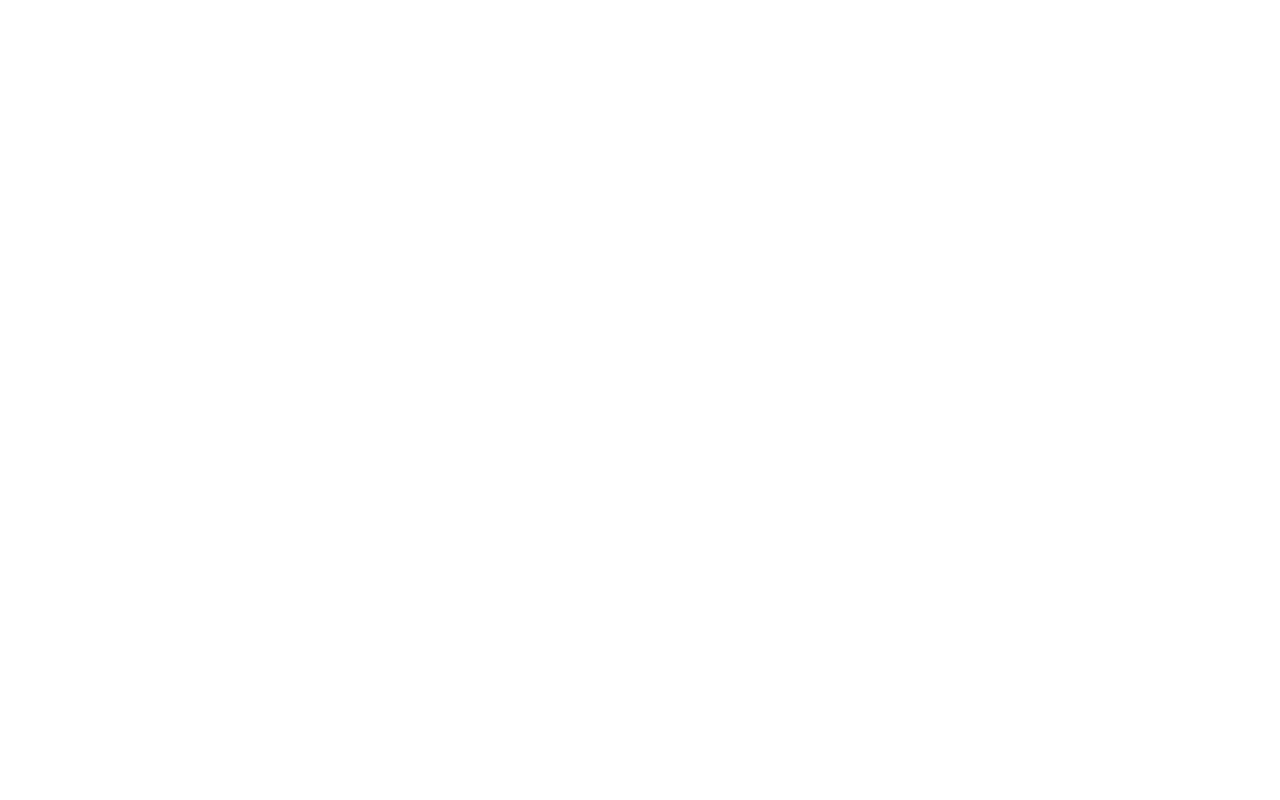
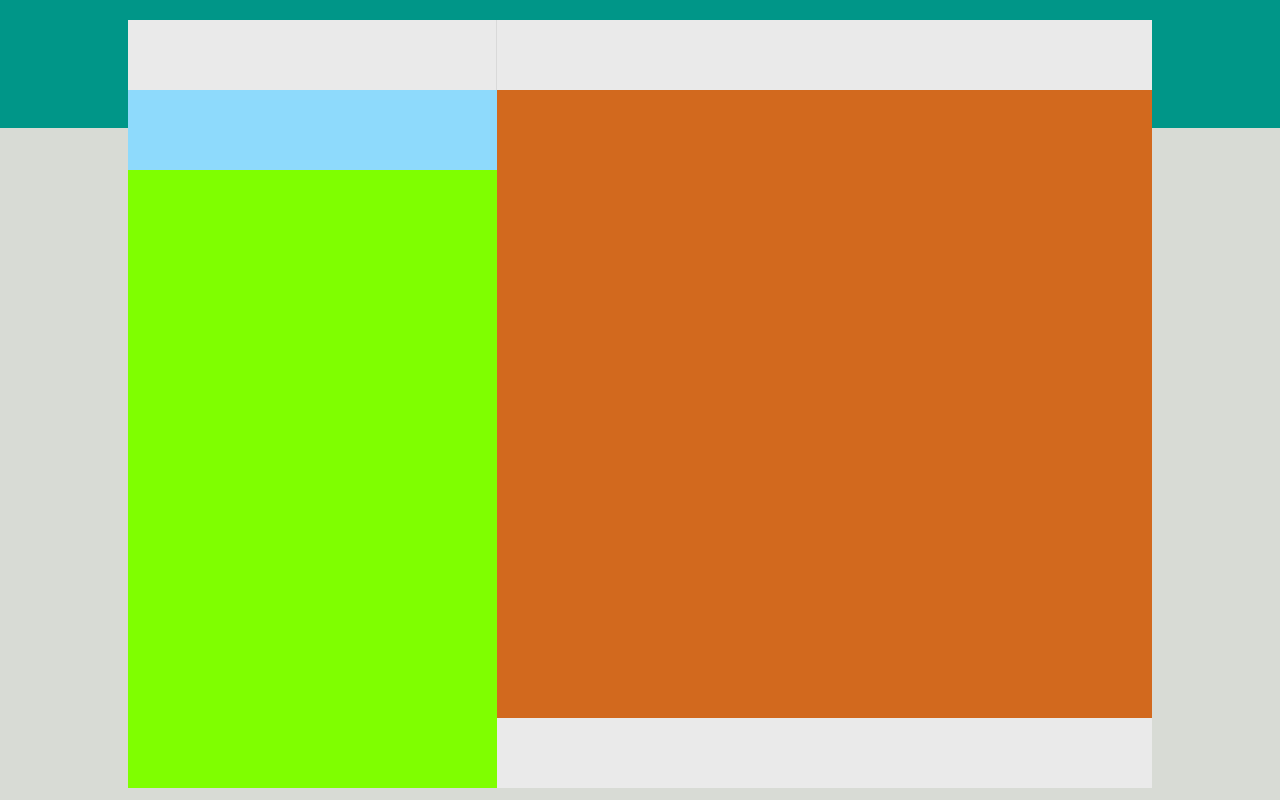
Before and after one commit to AleDelCampo/vue-boolzapp, a plain HTML site: page index.html in a window 1280 px wide. Drawn offline with nearby package versions, Linux system fonts and the light colour scheme.

Commit message:
impiantati i blocchi base.

```diff
--- a/index.html
+++ b/index.html
@@ -11,7 +11,34 @@
 </head>
 <body>
 
+    <div class="green-side my-display">
+        <div class="app-container">
+        <div class="container">
+            <aside id="sidebar">
+                <div id="personal-account" class="top-accounts">
 
+                </div>
+
+                <div id="active-notification">
+
+                </div>
+            </aside>
+
+            <main id="chat" class="try">
+                <div id="friend-account" class="top-accounts">
+
+                </div>
+
+                <div id="friend-account" class="top-accounts">
+
+                </div>
+            </main>
+        </div>
+        </div>
+    </div>
+
+    <div class="grey-side">
+    </div>
 
     <script src="https://unpkg.com/vue@3"></script>
     <script src="script.js"></script>
--- a/style.css
+++ b/style.css
@@ -1,5 +1,90 @@
+/*
+Milestone 1
+Replica della grafica con la possibilità di avere messaggi scritti
+dall’utente (verdi) e dall’interlocutore (bianco) assegnando due
+classi CSS diverse
+Visualizzazione dinamica della lista contatti: tramite
+la direttiva v-for, visualizzare nome e immagine di ogni contatto.
+
+Milestone 2
+Visualizzazione dinamica dei messaggi: tramite la direttiva v-for,
+visualizzare tutti i messaggi relativi al contatto attivo
+all’interno del pannello della conversazione
+Click sul contatto mostra la conversazione del contatto cliccato.
+
+Milestone 3
+Aggiunta di un messaggio: l’utente scrive un testo nella parte
+bassa e digitando “enter” il testo viene aggiunto al thread sopra,
+come messaggio verde
+Risposta dall’interlocutore: ad ogni inserimento di un messaggio,
+l’utente riceverà un “ok” come risposta, che apparirà dopo
+1 secondo.
+*/
+
 * {
     padding: 0;
     margin: 0;
     box-sizing: border-box;
 }
+
+.green-side {
+    background-color: #009688;
+    width: 100%;
+    height: 16vh;
+}
+
+.grey-side {
+    background-color: #d8dbd5;
+    width: 100%;
+    height: 84vh;
+}
+
+.app-container {
+    width: 80%;
+    height: 96vh;
+    top: 20px;
+    position: absolute;
+}
+
+.my-display {
+    display: flex;
+    justify-content: center;
+}
+
+.container {
+    display: flex;
+}
+
+#sidebar {
+    width: 36%;
+    height: 96vh;
+    background-color: chartreuse;
+}
+
+#chat {
+    width: 64%;
+    height: 96vh;
+    background-color: chocolate;
+}
+
+.top-accounts {
+    width: 100%;
+    height: 70px;
+    background-color: #eaeaea;
+}
+
+#active-notification {
+    width: 100%;
+    height: 80px;
+    background-color: #8edafc;
+}
+
+#personal-account {
+    border-right: 1px solid #d9d9d9;
+}
+
+.try {
+    display: flex;
+    flex-direction: column;
+    justify-content: space-between;
+}
```
